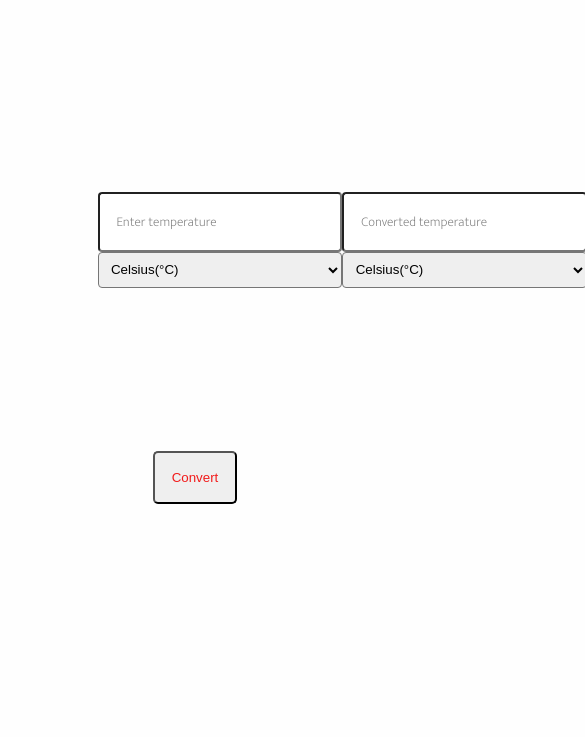
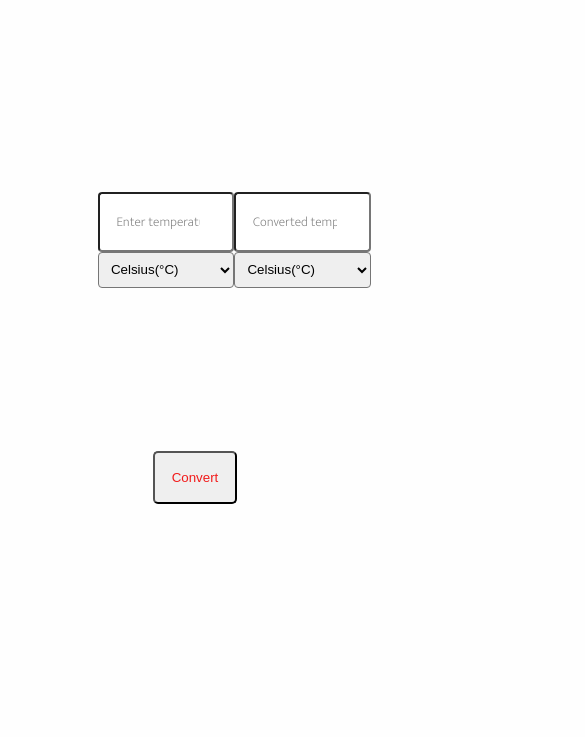
Before and after one commit to AdityaGaur7/bharat-intern-task2-temp.converter-byadgaur, a plain HTML site: page index.html in a window 390 px wide. Both pictures are taken after a click on the button "Let's Get Started". Shown: the part 62-799 px from the top of the page, 585 px wide, since content can reach past the window. Drawn offline with Linux system fonts and the light colour scheme; a web font is replaced by a local one.

Commit message:
Update style.css

```diff
--- a/style.css
+++ b/style.css
@@ -147,6 +147,9 @@ img{
     .foot{
         margin-top: 38vh;
     }
+    .left,.right{
+        width:35vw;
+    }
 }
 @media (max-width:380px) {
     img{
```
